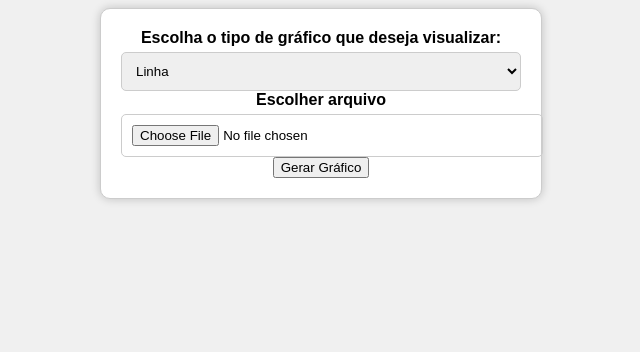
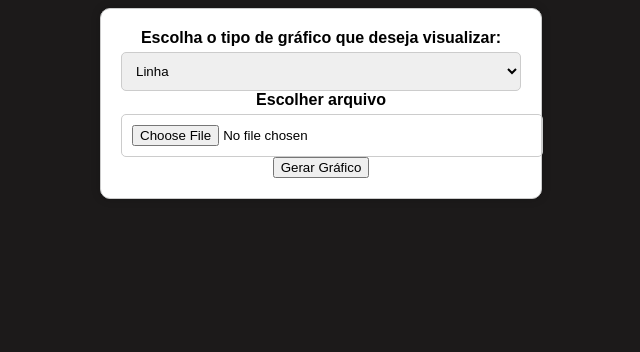
Before and after one commit to Hugo-do-Nascimento/Visualizador-de-gr-ficos-, a plain HTML site: page index.html in a window 1280 px wide. Shown: the whole page, without its empty margins (319-959 px from the left). Drawn offline with nearby package versions, Linux system fonts and the light colour scheme.

Commit message:
mudança de cor

```diff
--- a/estilo.css
+++ b/estilo.css
@@ -1,5 +1,5 @@
 body {
-    background-color: #f0f0f0; /* Cor de fundo da página */
+    background-color: #1c1a1a; /* Cor de fundo da página */
     font-family: Arial, sans-serif;
     text-align: center;
 }
```
